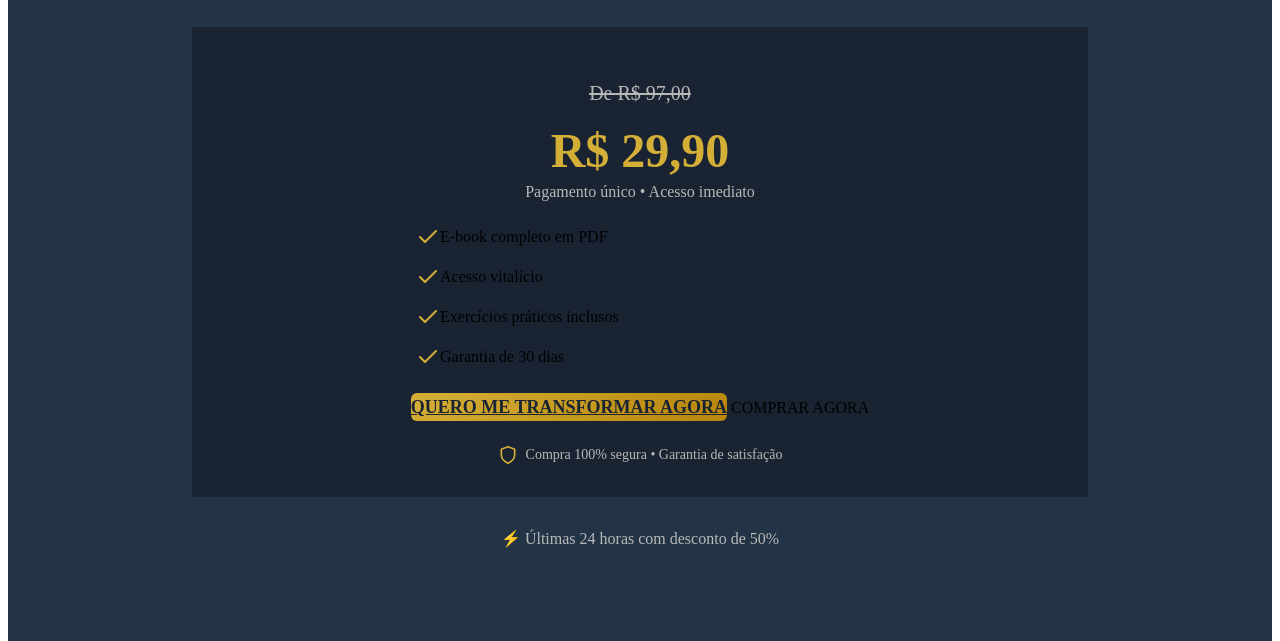
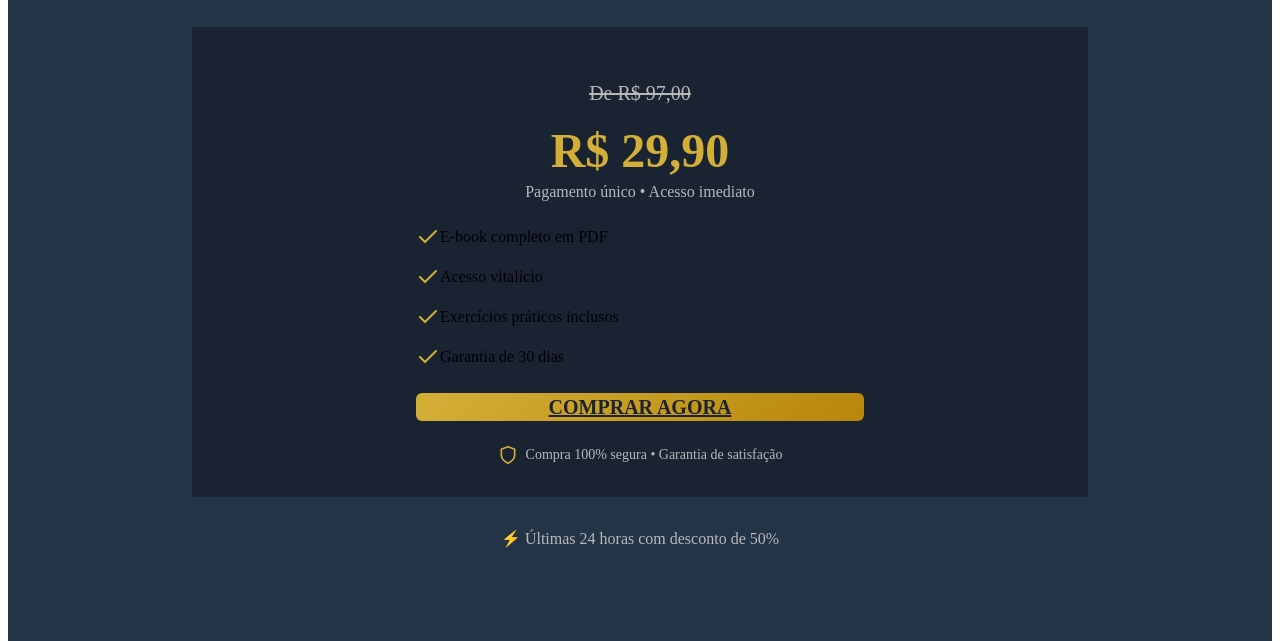
Before and after one commit to Kleber950/E-book-de-gatino-a-leao, a plain HTML site: page index.html in a window 1280 px wide. Shown: the part 3230-3871 px from the top of the page. Drawn offline with Linux system fonts and the light colour scheme.

Commit message:
Update index.html

```diff
--- a/index.html
+++ b/index.html
@@ -289,10 +289,8 @@
                             </div>
                         </div>
 
-                        <a href="https://pay.hotmart.com/N101307909M" class="btn-primary text-lg px-8 py-6">
-    QUERO ME TRANSFORMAR AGORA
-</a>
-                            COMPRAR AGORA
+                        <a href="https://pay.hotmart.com/N101307909M" class="btn-primary text-xl px-12 py-6 w-full max-w-md">
+                                COMPRAR AGORA
                         </a>
 
                         <div class="flex items-center justify-center gap-2 text-sm text-muted-foreground">
```
